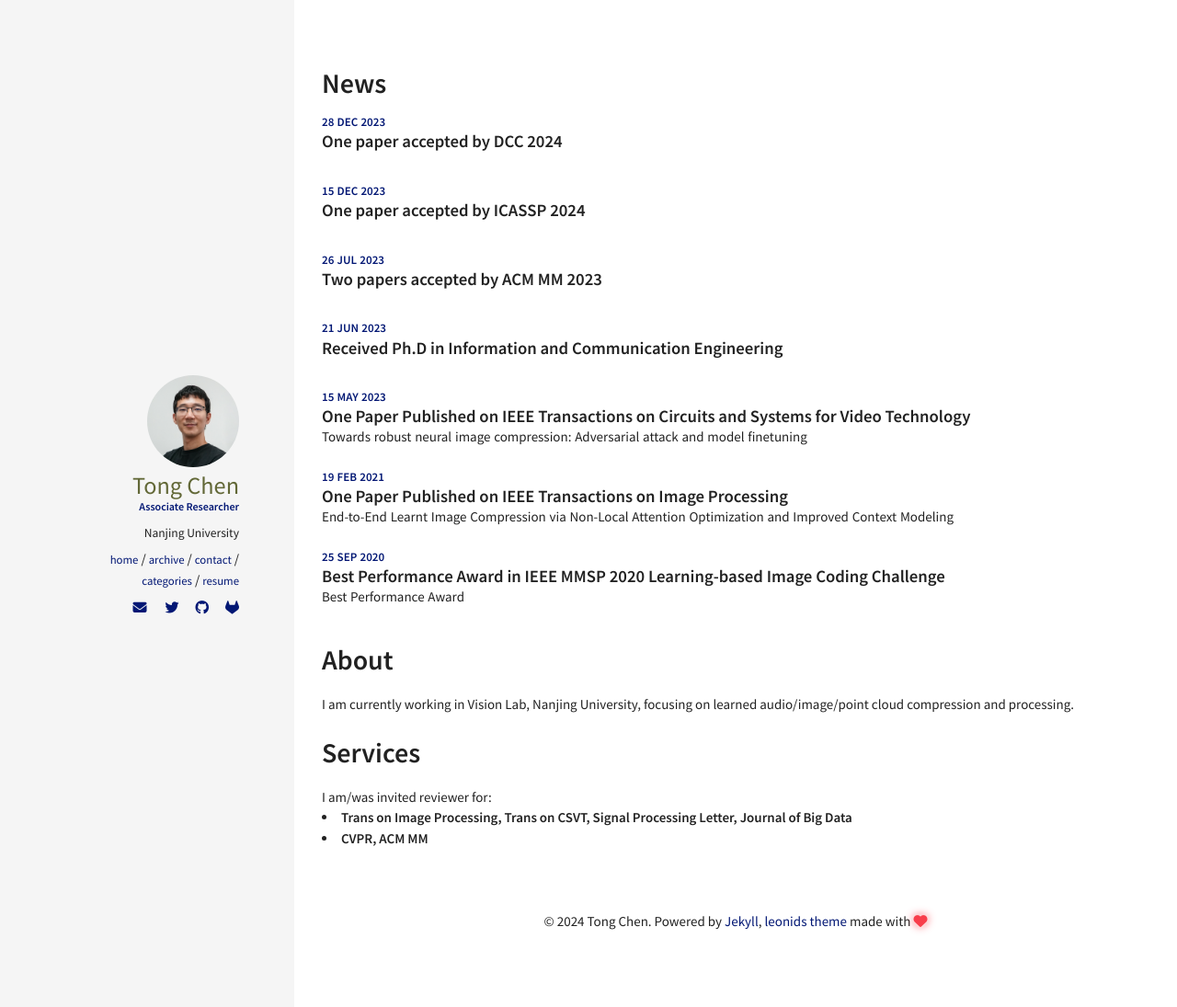
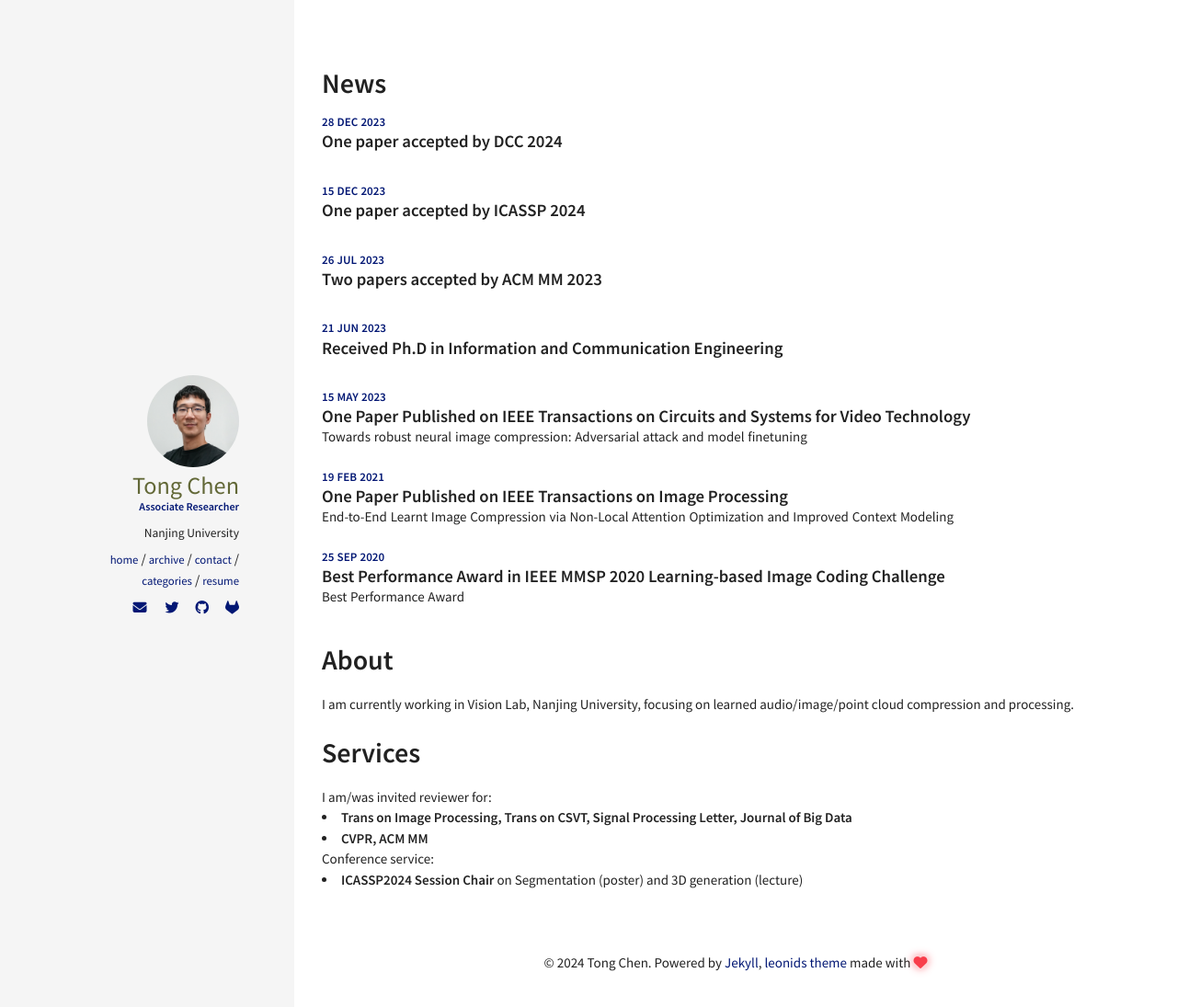
Before and after one commit to tongxyh/tongxyh.github.io, a Jekyll site: the page built from index.html, in a window 1280 px wide. Shown: the top 1095 px of the page at 92% size. Built offline with Jekyll 4.4.1, drawn with Linux system fonts in a browser that asks for light colours; nearby versions of some CDN libraries.

Commit message:
update service info

```diff
--- a/_includes/sections/about.html
+++ b/_includes/sections/about.html
@@ -10,6 +10,8 @@
     I am/was invited reviewer for:
      <li><strong>Trans on Image Processing, Trans on CSVT, Signal Processing Letter, Journal of Big Data</strong></li>
      <li><strong>CVPR, ACM MM</strong></li>
+    Conference service:
+    <li><strong>ICASSP2024 Session Chair</strong> on Segmentation (poster) and 3D generation (lecture)</li>
 </div>
 
 <br>
```
